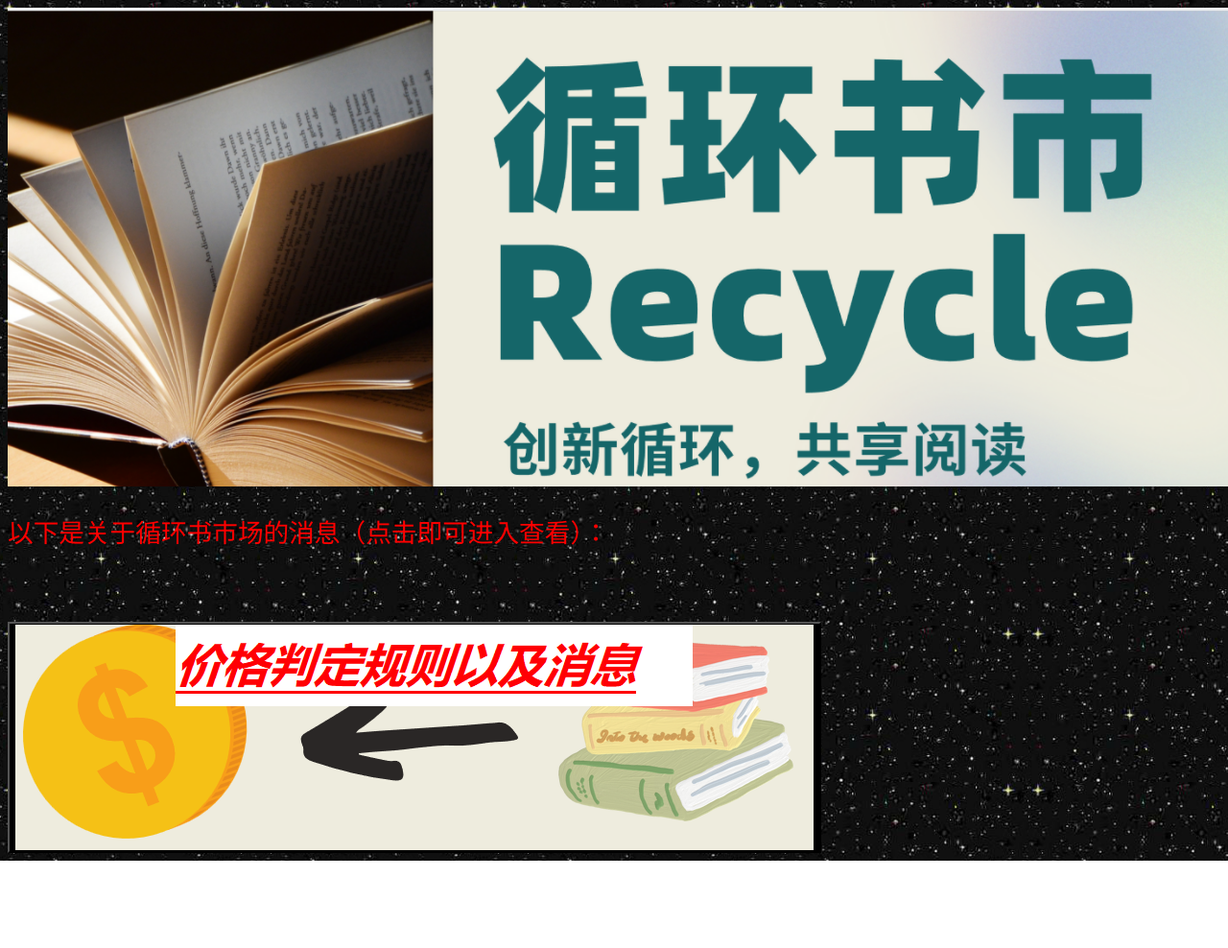
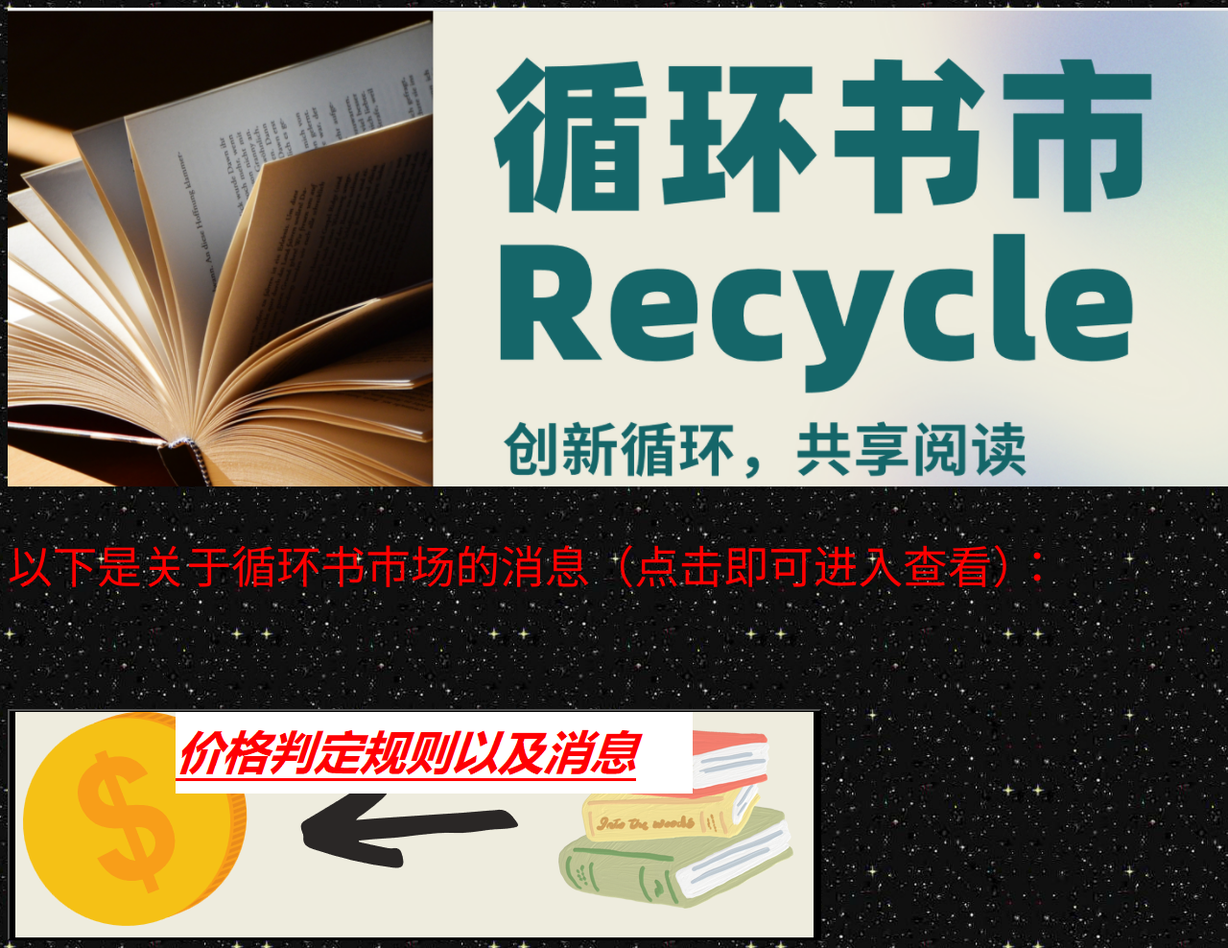
Before and after one commit to Arthuryu20/books, a plain HTML site: page index.html in a window 1280 px wide. Shown: the top 988 px of the page at 96% size. Before the commit the page ends 897 px from the top, so only its background shows below. Drawn offline with Linux system fonts and the light colour scheme.

Commit message:
index.html

```diff
--- a/index.html
+++ b/index.html
@@ -4,7 +4,7 @@
 <div style="text-align:center;">
 <img src="333.png">
 </div>
-<div style="color:red;text-align:left;font-size:20pt;">
+<div style="color:red;text-align:left;font-size:35pt;">
 <p>以下是关于循环书市场的消息（点击即可进入查看）：</p></br>
 </div>
 </br>
```
